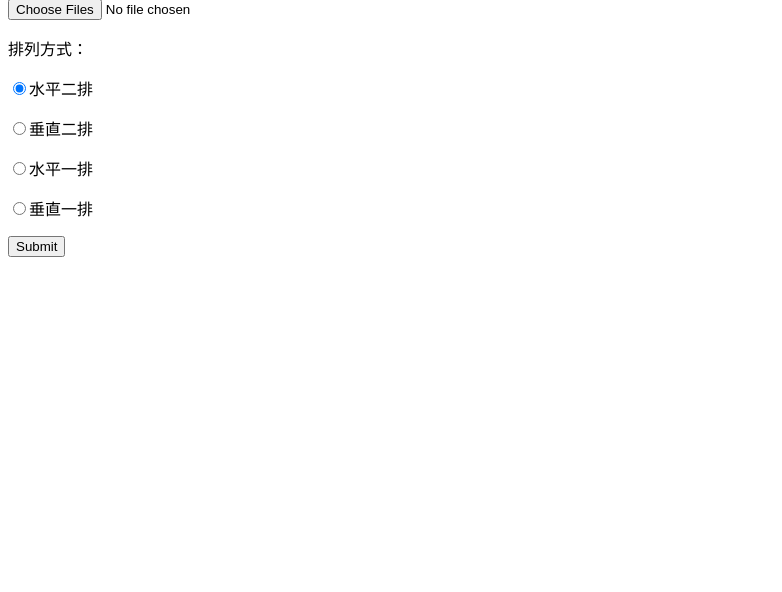
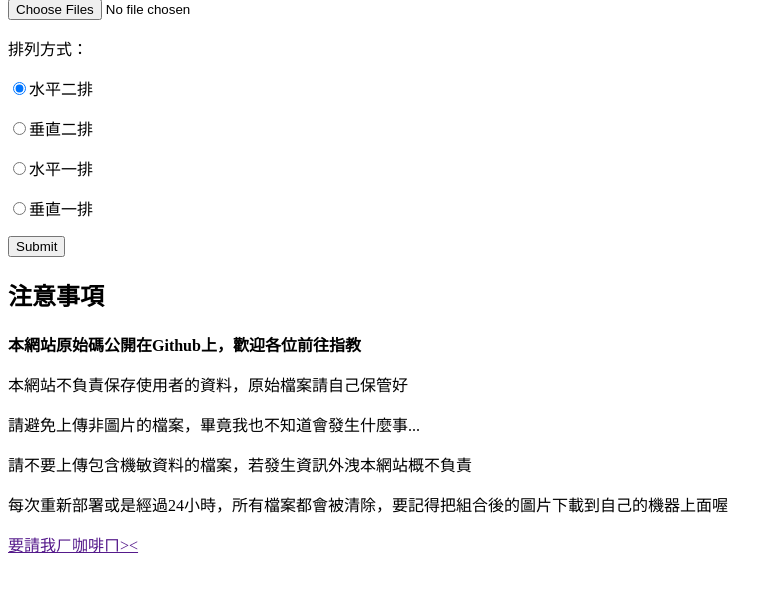
Before and after one commit to ManOfTool/KCMOnline, a Flask app: page / in a window 1280 px wide. Shown: the part 90-682 px from the top of the page, without its empty margins (0-782 px from the left). Run offline with Flask 2, Linux system fonts and the light colour scheme.

Commit message:
Add Warning

```diff
--- a/templates/upload.html
+++ b/templates/upload.html
@@ -19,5 +19,13 @@
     {% if msg %}
     <p>{{ msg }}</p>
     {% endif %}
+
+    <h2>注意事項</h2>
+    <p><b>本網站原始碼公開在Github上，歡迎各位前往指教</b></p>
+    <p>本網站不負責保存使用者的資料，原始檔案請自己保管好</p>
+    <p>請避免上傳非圖片的檔案，畢竟我也不知道會發生什麼事...</p>
+    <p>請不要上傳包含機敏資料的檔案，若發生資訊外洩本網站概不負責</p>
+    <p>每次重新部署或是經過24小時，所有檔案都會被清除，要記得把組合後的圖片下載到自己的機器上面喔</p>
+    <p><a href="">要請我ㄏ咖啡ㄇ><</a></p>
 </body>
 </html>
```
